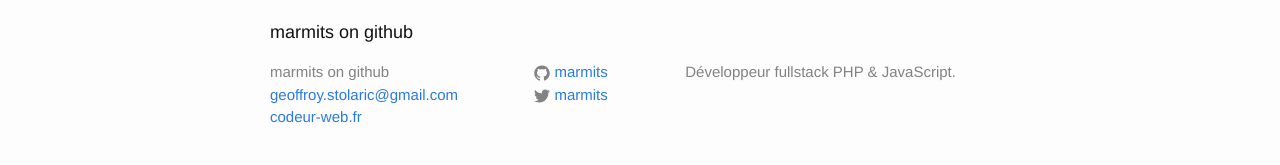
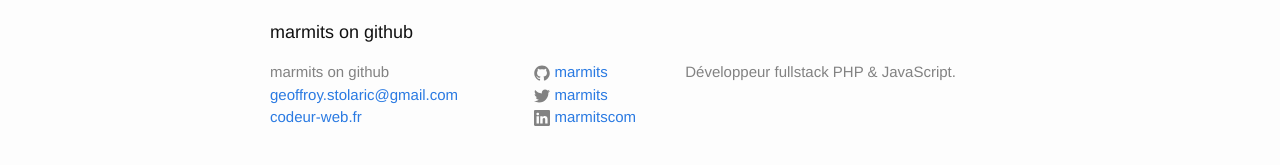
Before and after one commit to marmits/marmits.github.io, a Jekyll site: the page built from _posts/2024-02-14-read-cv-link.markdown, in a window 1280 px wide. Shown: the part 320-485 px from the top of the page. Built offline with Jekyll 4.4.1, drawn with Linux system fonts in a browser that asks for light colours.

Commit message:
linkedin in footer

```diff
--- a/_includes/footer.html
+++ b/_includes/footer.html
@@ -46,6 +46,20 @@
           </li>
           {% endif %}
 
+          {% if site.linkedin_username %}
+          <li>
+            <a href="https://www.linkedin.com/in/{{ site.linkedin_username }}">
+              <span class="icon icon--linkedin">
+                <svg fill="828282"  viewBox="0 0 16 16">
+                  <path d="M0 1.146C0 .513.526 0 1.175 0h13.65C15.474 0 16 .513 16 1.146v13.708c0 .633-.526 1.146-1.175 1.146H1.175C.526 16 0 15.487 0 14.854zm4.943 12.248V6.169H2.542v7.225zm-1.2-8.212c.837 0 1.358-.554 1.358-1.248-.015-.709-.52-1.248-1.342-1.248S2.4 3.226 2.4 3.934c0 .694.521 1.248 1.327 1.248zm4.908 8.212V9.359c0-.216.016-.432.08-.586.173-.431.568-.878 1.232-.878.869 0 1.216.662 1.216 1.634v3.865h2.401V9.25c0-2.22-1.184-3.252-2.764-3.252-1.274 0-1.845.7-2.165 1.193v.025h-.016l.016-.025V6.169h-2.4c.03.678 0 7.225 0 7.225z"/>
+                </svg>
+              </span>
+
+              <span class="username">{{ site.linkedin_username }}</span>
+            </a>
+          </li>
+          {% endif %}
+
 
 
         </ul>
```
